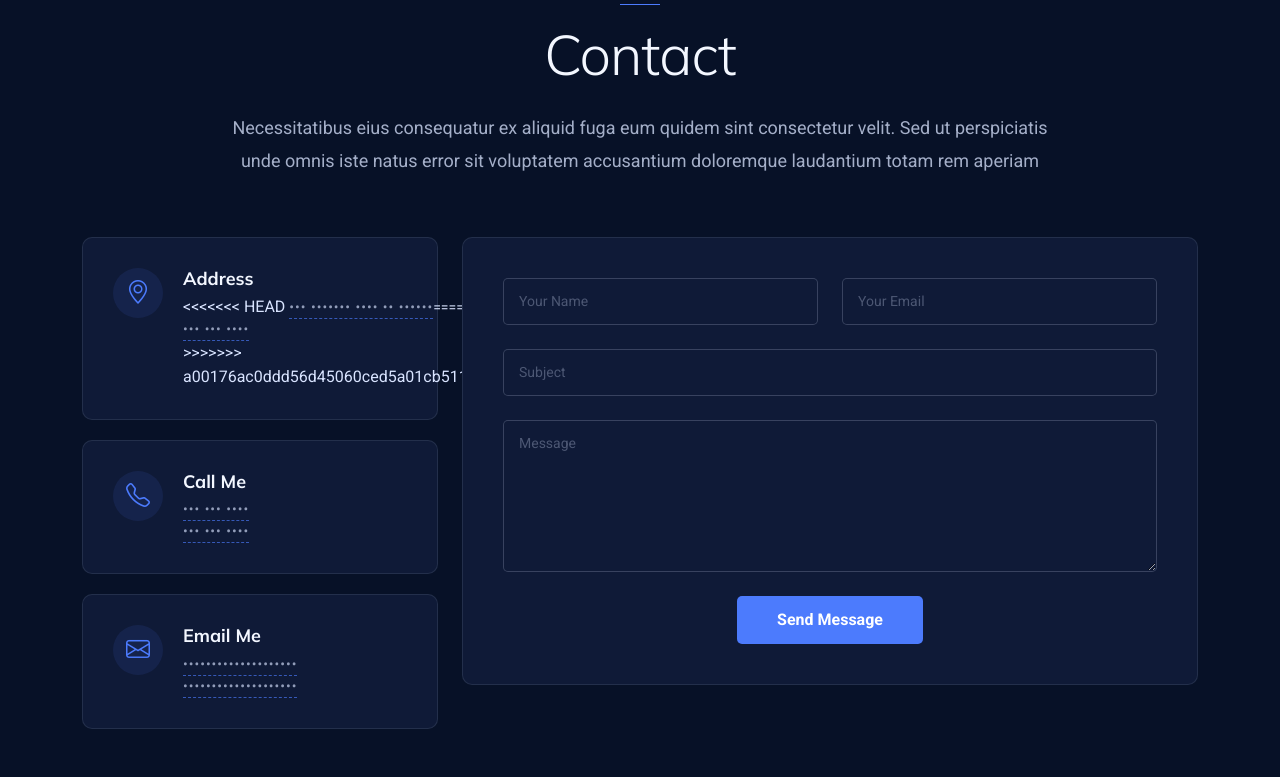
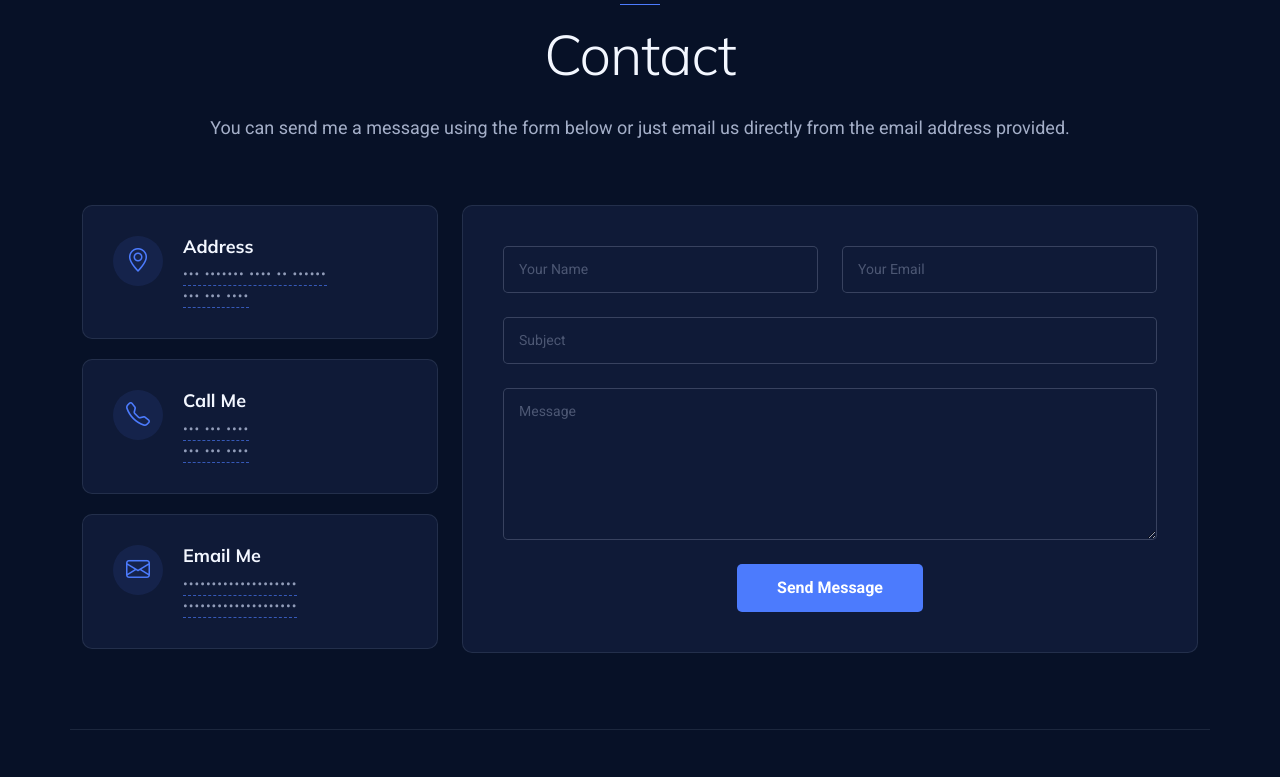
Before and after one commit to mattyditlhake/my_portfolio, a website: page index.html in a window 1280 px wide. Shown: the part 8184-8961 px from the top of the page. Drawn offline with Linux system fonts and the light colour scheme.

Commit message:
Fix of form

```diff
--- a/index.html
+++ b/index.html
@@ -1077,7 +1077,7 @@
       <div class="container section-title" data-aos="fade-up">
         <span class="subtitle">Contact</span>
         <h2>Contact</h2>
-        <p>Necessitatibus eius consequatur ex aliquid fuga eum quidem sint consectetur velit. Sed ut perspiciatis unde omnis iste natus error sit voluptatem accusantium doloremque laudantium totam rem aperiam</p>
+        <p>You can send me a message using the form below or just email us directly from the email address provided.</p>
       </div><!-- End Section Title -->
 
       <div class="container">
@@ -1091,11 +1091,10 @@
               </div>
               <div>
                 <h3>Address</h3>
-<<<<<<< HEAD
                 <p class="reveal-on-hover" tabindex="0" aria-label="Address hidden. Hover or focus to reveal.">
                   <span class="reveal-placeholder">••• ••••••• •••• •• ••••••</span>
                   <span class="reveal-value">305 Atkinson House, 28 Albert Street, Marshall Town, Johannesburg 2188</span>
-=======
+
                 <p>
                   <span class="reveal-on-hover" tabindex="0" aria-label="Email address hidden. Hover or focus to reveal.">
                       <span class="reveal-placeholder">••• ••• ••••</span>
@@ -1103,7 +1102,6 @@
                         305 Atkinson House, 28 Albert Street, Marshall Town, Johannesburg 2188</p>
                         </span>
                     </span>
->>>>>>> a00176ac0ddd56d45060ced5a01cb5117c9ce934
                 </p>
               </div>
             </div>
```
